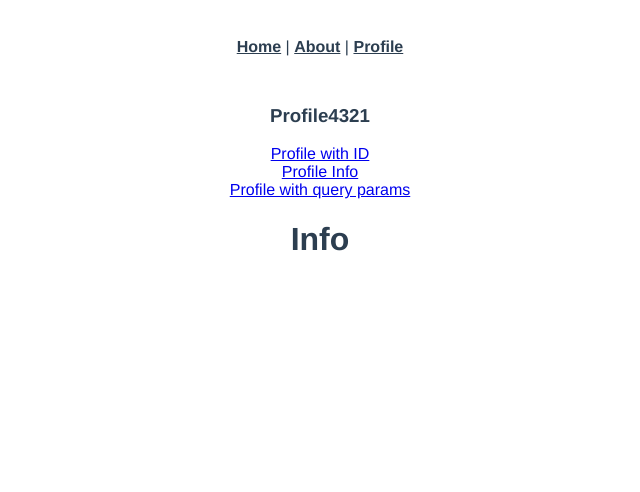
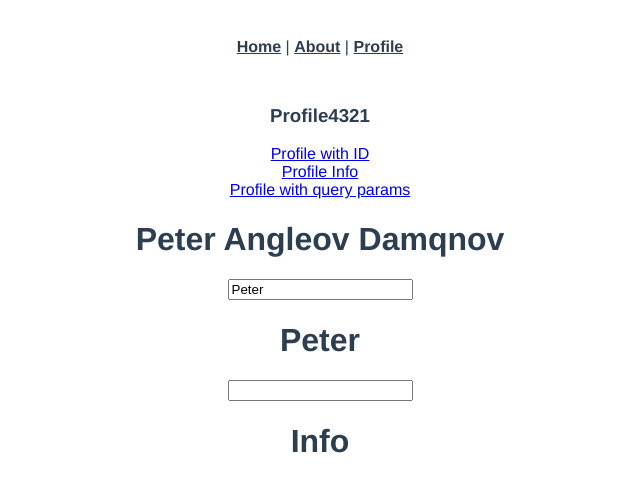
Before and after one commit to Dimodim/Vue-Routing, a Vue app: page /profile/4321/info in a window 1280 px wide. Shown: the top 492 px of the page, without its empty margins (320-960 px from the left). Built offline with nearby package versions, Linux system fonts and the light colour scheme.

Commit message:
exercising watchers

```diff
--- a/src/views/Profile.vue
+++ b/src/views/Profile.vue
@@ -6,6 +6,12 @@
         <router-link :to="{ name: 'Info', params: { id:'4321' } }"> Profile Info</router-link>
         <br>
         <router-link :to="{ name: 'ProfileWithId', params: { id:'4321' }, query: { profile: 'private'} }"> Profile with query params</router-link>
+        <br>
+        <h1>{{fullname}}</h1>
+        <input type="text" v-model.lazy="user.firstName">
+        <h1>{{user.firstName}}</h1>
+        <input type="text" v-model.lazy="firstNameUser">
+        <h1>{{firstNameUser}}</h1>
     <router-view></router-view>
     </div>
 </template>
@@ -13,14 +19,37 @@
 <script>
     export default {
          name: "Profile",
-        //  mounted(){
-        //      console.log(this.$route.params.id)
-        //  },
-         watch:{
+         data()
+         {
+             return {
+                user: {
+                    firstName: 'Peter',
+                    fathersName: 'Angleov',
+                    surname:'Damqnov'
+                },
+             }
+         },
+         mounted(){
+             console.log(this.$route.params.id)
+         },
+         computed:{ //the computed property automatically updates when the propertyes it deppends on are changed
+             fullname: function() {
+                 return [this.user.firstName,this.user.fathersName,this.user.surname].join(' ');
+             }
+         },
+
+         watch:{ //watchers are called observables
              $route(to,from){
                  console.log('to:', to)
                  console.log('from:', from)
-             }
+             },
+             fullname(){
+                 alert('user details have been changed')
+             },
+             'user.firstName': function(newVal, oldVal){
+                //to work with changes in prop
+                console.log(`the new value is ${newVal} and the old one is ${oldVal}`)
+            }
 
          }
     }
```
